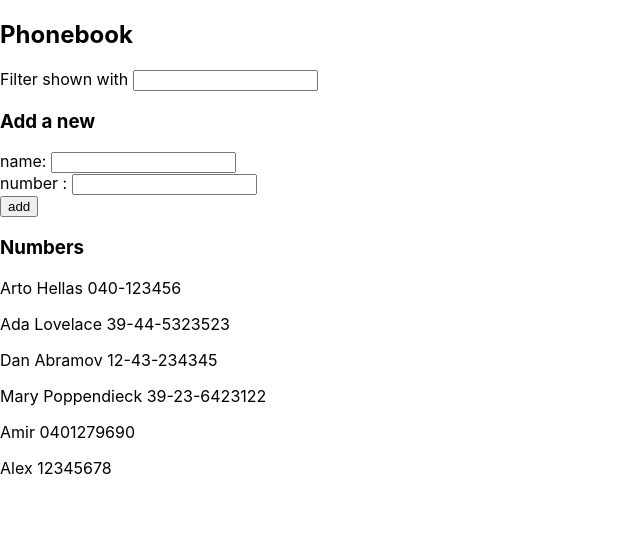
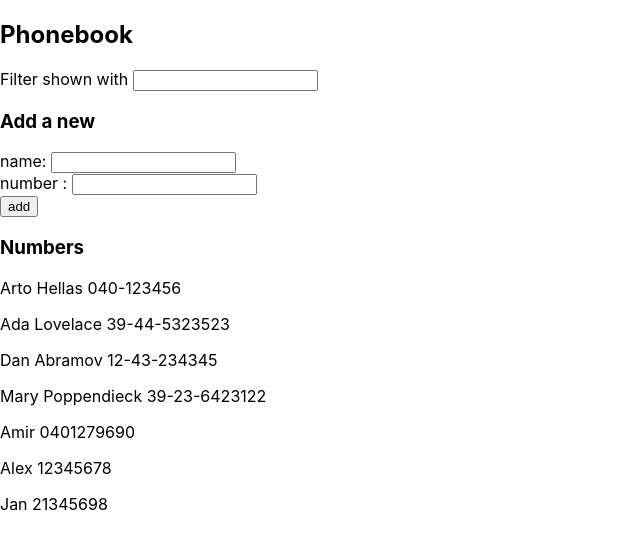
Before and after one commit to AmirAkhoundi85/Part-2, a React (Create React App) app: page / in a window 1280 px wide. Shown: the top 550 px of the page, without its empty margins (0-640 px from the left). Built offline with nearby package versions, Linux system fonts and the light colour scheme; data requests are answered from the project's data file.

Commit message:
completed part 2-13

```diff
--- a/db.json
+++ b/db.json
@@ -29,6 +29,12 @@
       "name": "Alex",
       "number": "12345678",
       "id": 6
+    },
+    {
+      "name": "Jan",
+      "number": "21345698",
+      "id": 7
     }
+
   ]
 }
--- a/src/App.js
+++ b/src/App.js
@@ -5,6 +5,7 @@ import Filter from "./components/Filter";
 import PersonForm from "./components/PersonForm";
 import Persons from "./components/Persons";
 import axios from "axios";
+import personService from "./servises/persons"
 
 function App() {
   const [persons, setPersons] = useState([]);
@@ -14,10 +15,13 @@ function App() {
 
 
    useEffect(() => {
-      axios.get("http://localhost:3001/persons")
-      .then((res)=>{
-       setPersons(res.data)})
-      .catch((error)=>{console.log(error);});
+      personService.getAll()
+        .then((data) => {
+          setPersons(data);
+        })
+        .catch((error) => {
+          console.log(error);
+        });
    },[]);
 
 
@@ -39,9 +43,9 @@ function App() {
     if (!person) {
       const newPerson = { name: newName, number: number };
 
-      axios.post("http://localhost:3001/persons",newPerson )
-      .then((res)=>{
-        setPersons([...persons, res.data]);
+      personService.create(newPerson)
+      .then((data)=>{
+        setPersons([...persons, data]);
       });
 
 
--- /dev/null
+++ b/src/servises/persons.js
@@ -0,0 +1,12 @@
+import axios from "axios";
+const baseUrl = "http://localhost:3001/persons";
+
+const getAll = () => {
+  const request = axios.get(baseUrl);
+  return  request.then((response) => response.data);
+};
+const create = (newPerson) => {
+  const request = axios.post(baseUrl, newPerson);
+  return request.then((response) => response.data);
+};
+export default { getAll, create };
```
